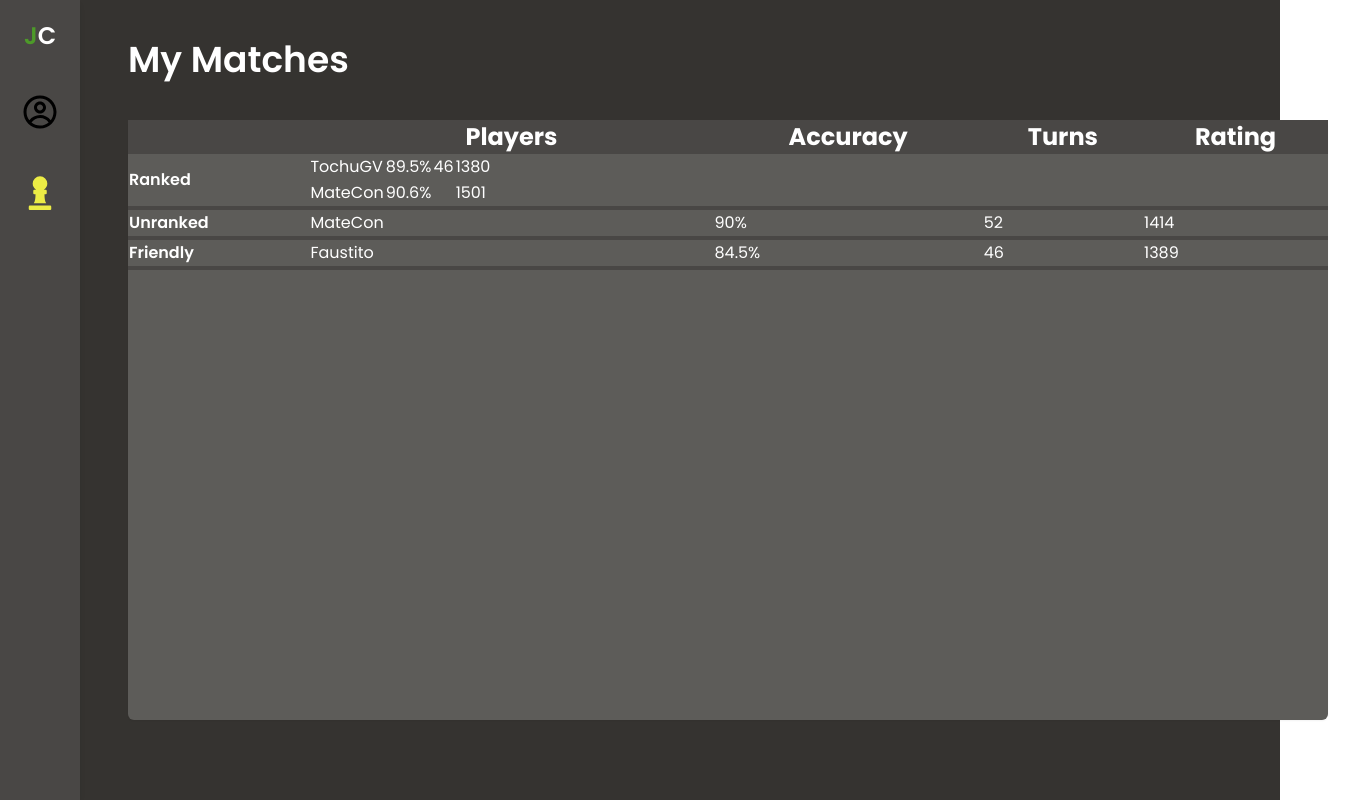
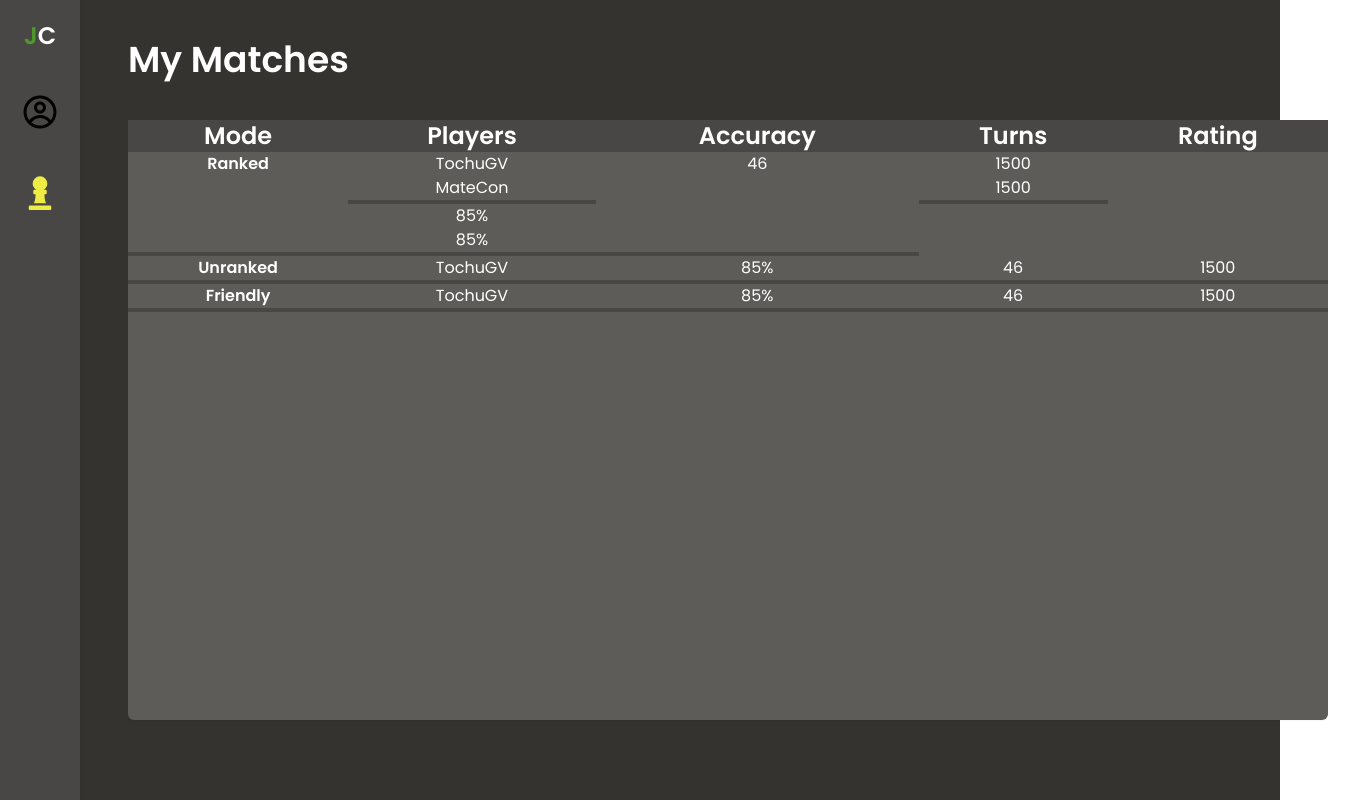
Before and after one commit to MateCon/jungle-chess, a Next.js app: page /mymatches in a window 1280 px wide. Shown: the top 800 px of the page, 1368 px wide, since content can reach past the window. Built offline with nearby package versions, Linux system fonts and the light colour scheme.

Commit message:
mymatches v1

```diff
--- a/package.json
+++ b/package.json
@@ -18,8 +18,8 @@
   },
   "devDependencies": {
     "@types/node": "17.0.30",
-    "@types/react": "18.0.8",
-    "@types/react-dom": "18.0.3",
+    "@types/react": "18.0.12",
+    "@types/react-dom": "18.0.5",
     "autoprefixer": "^10.4.5",
     "eslint": "8.14.0",
     "eslint-config-next": "12.1.5",
--- a/src/components/Game/Game.tsx
+++ b/src/components/Game/Game.tsx
@@ -153,25 +153,22 @@ const Game: FC<Props> = ({
         )}
         {createMoveListener && createMoveListener(movePiece)}
       </div>
-      {showSideBar && <div className={`flex flex-col ml-8 h-[${cellSize * gameObjects.length}px]`}>
+      {showSideBar && <><div className={`flex flex-col ml-8 h-[${cellSize * gameObjects.length}px]`}>
         <UserDisplay
           user={users[1]}
           turn={turn}
-          time={timers.getTimeFormatted(1, 2)}
-        />
+          time={timers.getTimeFormatted(1, 2)} />
         <div className={`flex-1 bg-neutral-700 text-white w-96 my-6 overflow-hidden shadow-md overflow-y-scroll`}>
           <MoveList {...{ moveList, users }} />
         </div>
         <UserDisplay
           user={users[0]}
           turn={turn}
-          time={timers.getTimeFormatted(0, 2)}
-        />
-      </div>
-      <Modal show={showEndModal} hide={() => setShowEndModal(false)}>
-        <p>{winner} won!</p>
-      </Modal>
-    </div >
+          time={timers.getTimeFormatted(0, 2)} />
+      </div><Modal show={showEndModal} hide={() => setShowEndModal(false)}>
+          <p>{winner} won!</p>
+        </Modal></>
+    }</div>
   )
 };
 
--- a/src/pages/mymatches.tsx
+++ b/src/pages/mymatches.tsx
@@ -21,57 +21,68 @@ const Home: NextPage = () => {
                 <span className="text-white">My Matches</span>
                 </h1>
 
-                <div className="container">
-                <div className="flex flex-col box-content rounded-md shadow-sm bg-background-700 h-[600px] w-[1200px] mr-10 mb-10">
-                <table className="table-auto">
-                <thead className="text-white text-2xl font-semibold bg-background-800">
-                <tr>
-                <th></th>
-                <th>Players</th>
-                <th>Accuracy</th>
-                <th>Turns</th>
-                <th>Rating</th>
-                </tr>
-                </thead>
-                <tbody className="text-white xl font-normal">
-                <tr className="border-b-4 border-background-800">
-                <td className="font-semibold">Ranked</td>
-                <div className="flex flex-row">
-                <div className="flex flex-col">
-                <td>TochuGV</td>
-                <td>MateCon</td>
-                </div>
-                <div className="flex flex-col">
-                <td>89.5%</td>
-                <td>90.6%</td>
-                </div>
-                <td>46</td>
-                <div className="flex flex-col">
-                <td>1380</td>
-                <td>1501</td>
-                </div>
-                </div>
-                </tr>
-                <tr className="border-b-4 border-background-800">
-                <td className="font-semibold">Unranked</td>
-                <td>MateCon</td>
-                <td>90%</td>
-                <td>52</td>
-                <td>1414</td>
-                </tr>
-                <tr className="border-b-4 border-background-800">
-                <td className="font-semibold">Friendly</td>
-                <td>Faustito</td>
-                <td>84.5%</td>
-                <td>46</td>
-                <td>1389</td>
-                </tr>
-                </tbody>
-                </table>
+                <div className="flex flex-col box-content rounded-md shadow-sm bg-background-700 h-[600px] w-[1200px]">
+
+  <div className="table w-full">
+
+  <div className="table-header-group text-white text-2xl font-semibold bg-background-800">
+
+    <div className="table-row">
+      <div className="table-cell text-center">Mode</div>
+      <div className="table-cell text-center">Players</div>
+      <div className="table-cell text-center">Accuracy</div>
+      <div className="table-cell text-center">Turns</div>
+      <div className="table-cell text-center">Rating</div>
+    </div>
+
+  </div>
+
+  <div className="table-row-group text-white xl font-normal mb-10 mt-10">
+
+    <div className="table-row">
+
+      <div className="table-cell text-center font-semibold border-b-4 border-background-800">Ranked</div>
+      <div className="flex flex-col border-b-4 border-background-800">
+      <div className="table-cell text-center">TochuGV</div>
+      <div className="table-cell text-center">MateCon</div>
+      </div>
+      <div className="flex flex-col border-b-4 border-background-800">
+      <div className="table-cell text-center">85%</div>
+      <div className="table-cell text-center">85%</div>
+      </div>
+      <div className="table-cell text-center border-b-4 border-background-800">46</div>
+      <div className="flex flex-col border-b-4 border-background-800">
+      <div className="table-cell text-center">1500</div>
+      <div className="table-cell text-center">1500</div>
+      </div>
+    </div>
+
+    <div className="table-row">
+      <div className="table-cell text-center font-semibold border-b-4 border-background-800">Unranked</div>
+      <div className="table-cell text-center border-b-4 border-background-800">TochuGV</div>
+      <div className="table-cell text-center border-b-4 border-background-800">85%</div>
+      <div className="table-cell text-center border-b-4 border-background-800">46</div>
+      <div className="table-cell text-center border-b-4 border-background-800">1500</div>
+    </div>
+
+    <div className="table-row">
+      <div className="table-cell text-center font-semibold border-b-4 border-background-800">Friendly</div>
+      <div className="table-cell text-center border-b-4 border-background-800">TochuGV</div>
+      <div className="table-cell text-center border-b-4 border-background-800">85%</div>
+      <div className="table-cell text-center border-b-4 border-background-800">46</div>
+      <div className="table-cell text-center border-b-4 border-background-800">1500</div>
+    </div>
+  </div>
+</div>
+
                 </div>
                 </div>
             </div>
-            </div>
+
+
+
+
+
             </div>
           </main>
           <Footer />
```
Also changed, not shown: 1 other file (tests, documents, lock files or other folders).
